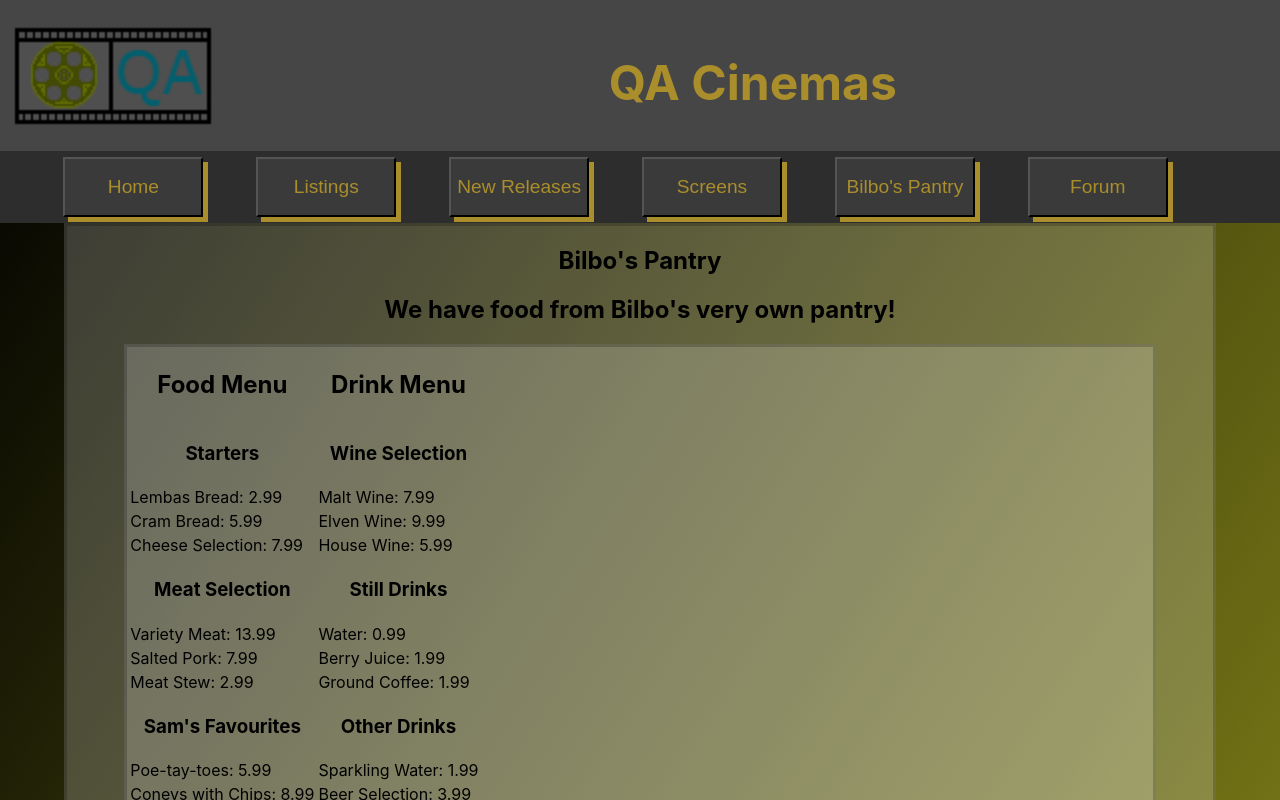
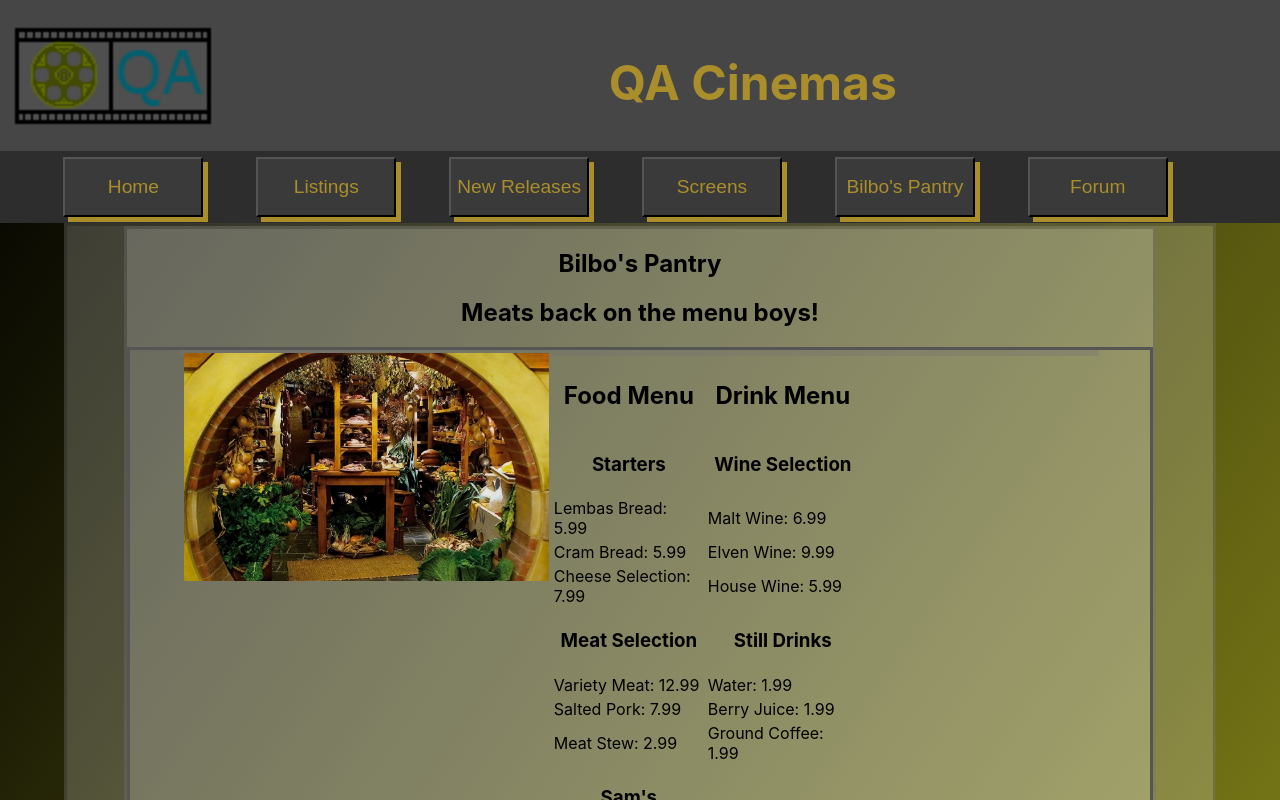
Before and after one commit to MegaSharkRhinonado/QAProject3, a React (Create React App) app in the folder megasharkrhinonado/: page /FoodAndDrink in a window 1280 px wide. Shown: the top 800 px of the page. Built offline with nearby package versions, Linux system fonts and the light colour scheme.

Commit message:
MEG-42 #ES: Food and Drink, added a bit of style and format, possibly could add another image or table

```diff
--- a/megasharkrhinonado/src/App.css
+++ b/megasharkrhinonado/src/App.css
@@ -169,8 +169,14 @@ filter: contrast(50%);
 
 
 .pantryDiv {
+  text-align: right;
+}
+
+.headerBP{
   text-align: center;
 }
+.fdTable{
+  border: solid #555;
 
-
+}
 /* FoodAndDrink */
--- a/megasharkrhinonado/src/Components/FoodAndDrink/BPCard.jsx
+++ b/megasharkrhinonado/src/Components/FoodAndDrink/BPCard.jsx
@@ -5,12 +5,21 @@ import BPComp02 from "./BPComp02";
 const BPCard01 = () => {
     return (
         <>
-        <div className="pantryDiv">
-        <BPComp01 />
-        </div>
-        <BPComp03 />
-        <BPComp02 />
+            <div className="content">
+                <h2 className="headerBP">Bilbo's Pantry</h2>
+                <BPComp01 />
 
+                <div className="fdTable">
+                    <BPComp02 />
+                    <table>
+                        <tbody>
+
+                            <BPComp03 />
+                        </tbody>
+                    </table>
+                </div>
+
+            </div>
 
         </>
     )
--- a/megasharkrhinonado/src/Components/FoodAndDrink/BPComp01.jsx
+++ b/megasharkrhinonado/src/Components/FoodAndDrink/BPComp01.jsx
@@ -1,9 +1,9 @@
 const BPComp01 = () => {
     return (
         <>
-        <div className="pantryDiv">
-        <h2>We have food from Bilbo's very own pantry!</h2>
-        </div>
+            <div>
+                <h2 className="headerBP">Meats back on the menu boys!</h2>
+            </div>
         </>
 
     )
--- a/megasharkrhinonado/src/Components/FoodAndDrink/BPComp02.jsx
+++ b/megasharkrhinonado/src/Components/FoodAndDrink/BPComp02.jsx
@@ -4,7 +4,7 @@ const BPComp02 = () => {
     return (
         <>
         <div className="content">
-        <img src={image01} alt="BilbosPantry" height="50%" width="40%" />
+        <img src={image01} style={{float:"left"}} alt="BilbosPantry" height="50%" width="40%" />
         </div>
         </>
     )
--- a/megasharkrhinonado/src/Components/FoodAndDrink/BPComp03.jsx
+++ b/megasharkrhinonado/src/Components/FoodAndDrink/BPComp03.jsx
@@ -1,8 +1,9 @@
+import '../Classifications/class.css';
 
 const BPComp03 = () => {
     return (
         <>
-        <div style={{float:"center"}} className="content">
+        <div style={{float:"right", width:"20px"}}>
             <table>
                 <tr>
                     <th><h2>Food Menu</h2></th>
@@ -13,8 +14,8 @@ const BPComp03 = () => {
                     <th><h3>Wine Selection</h3></th>
                 </tr>
                 <tr>
-                    <td>Lembas Bread: 2.99</td>
-                    <td>Malt Wine: 7.99</td>
+                    <td>Lembas Bread: 5.99</td>
+                    <td>Malt Wine: 6.99</td>
                 </tr>
 
                 <tr>
@@ -33,8 +34,8 @@ const BPComp03 = () => {
                 </tr>
 
                 <tr>
-                    <td>Variety Meat: 13.99</td>
-                    <td>Water: 0.99</td>
+                    <td>Variety Meat: 12.99</td>
+                    <td>Water: 1.99</td>
                 </tr>
 
                 <tr>
@@ -58,12 +59,13 @@ const BPComp03 = () => {
                 </tr>
 
                 <tr>
-                    <td>Coneys with Chips: 8.99</td>
-                    <td>Beer Selection: 3.99</td>
+                    <td>Coneys with Chips: 9.99</td>
+                    <td>Variety of Beers: 3.99</td>
                 </tr>
 
                 <tr><h3>Desserts</h3></tr>
                 <tr>Honey Cake: 3.99</tr>
+                <tr>Hobbit Legs: 7.99</tr>
             </table>
         </div>
         </>
--- a/megasharkrhinonado/src/Components/FoodAndDrink/bilbosPantry.jsx
+++ b/megasharkrhinonado/src/Components/FoodAndDrink/bilbosPantry.jsx
@@ -1,13 +1,11 @@
 import BPCard01 from "./BPCard";
+
 
 const BilbosPantry = () => {
     return (
         <>
             <div className="content">
-                <div className="pantryDiv">
-                <h2>Bilbo's Pantry</h2>
-                </div>
-                <BPCard01 />
+              <BPCard01 />
 
             </div>
 
```
